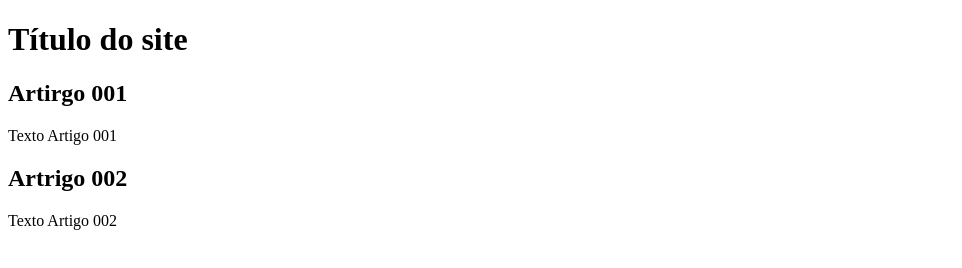
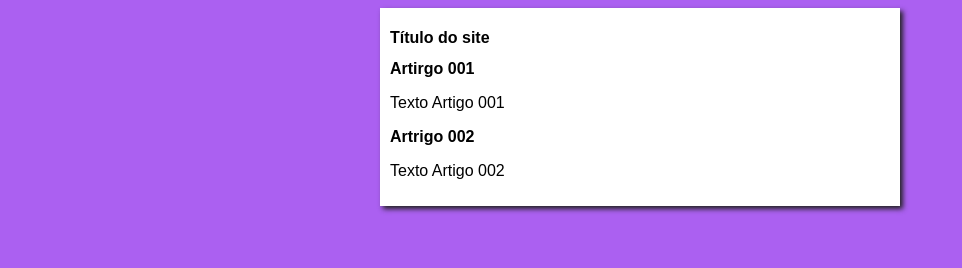
Before and after one commit to DaviQ32/projeto-site, a plain HTML site: page index.html in a window 1280 px wide. Shown: the whole page, without its empty margins (0-962 px from the left). Drawn offline with Linux system fonts and the light colour scheme.

Commit message:
Iniciei o Design

```diff
--- /dev/null
+++ b/estilos/style.css
@@ -0,0 +1,16 @@
+* {
+    font-family: Arial, Helvetica, sans-serif;
+    font-size: 16px;
+}
+
+body {
+    background-color: rgb(171, 96, 241);
+}
+
+main {
+    background-color: white;
+    width: 500px;
+    margin: auto;
+    padding: 10px;
+    box-shadow: 3px 3px 5px rgb(34, 34, 34)
+}
--- a/index.html
+++ b/index.html
@@ -4,6 +4,7 @@
     <meta charset="UTF-8">
     <meta name="viewport" content="width=device-width, initial-scale=1.0">
     <title>Título do site</title>
+    <link rel="stylesheet" href="estilos/style.css">
 </head>
 <body>
 
```
